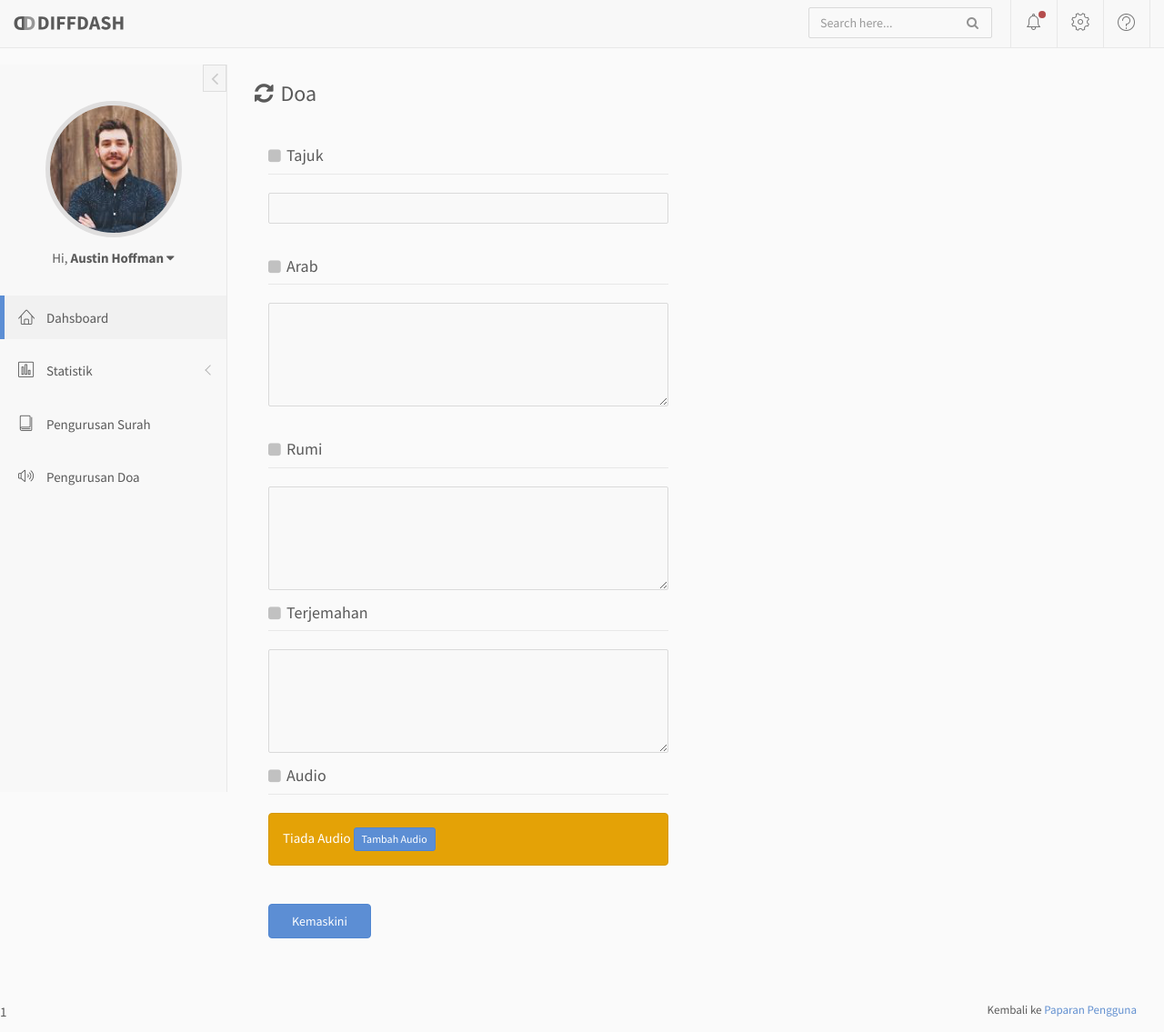
After one commit to hannanyusop/q, a PHP site: page /admin/admin/kemaskini-doa.php?did=1 in a window 1280 px wide. The commit adds this page. Shown: the whole page at 91% size. Run offline with PHP 8.4, Linux system fonts and the light colour scheme; data that the repository does not hold is empty; some libraries are stand-ins or nearby versions.

Commit message:
add edit doa

```diff
--- a/admin/admin/include/left-side-bar.php
+++ b/admin/admin/include/left-side-bar.php
@@ -25,7 +25,8 @@
                         <li class=""><a href="statistik-keseluruhan.php">Kesluruhan</a></li>
                     </ul>
                 </li>
-                <li class=""><a href="pengurusan-surah.php"><i class="lnr lnr-alarm"></i> <span>Pengurusan Surah</span> <span class="badge bg-danger">15</span></a></li>
+                <li class=""><a href="pengurusan-surah.php"><i class="lnr lnr-book"></i> <span>Pengurusan Surah</span></a></li>
+                <li class=""><a href="pengurusan-doa.php"><i class="lnr lnr-volume-high"></i> <span>Pengurusan Doa</span></a></li>
             </ul>
         </nav>
     </div>
--- /dev/null
+++ b/admin/admin/kemaskini-doa.php
@@ -0,0 +1,165 @@
+<!doctype html>
+<html lang="en">
+
+<?php include_once ('include/logged-header.php'); ?>
+<?php $title = "KOSONG"; ?>
+
+<body>
+<?php include_once ('include/logged-header.php'); ?>
+<?php $title = "SURAH:"; ?>
+
+<?php
+if(isset($_GET['did'])){
+
+    $surah_name = "TIADA";
+    $check_surah = "SELECT * FROM doa WHERE id = $_GET[did]  ";
+    $fetch_surah = mysqli_query($db,$check_surah);
+//    print_r($fetch_surah); die();
+
+    if ($fetch_surah) {
+
+        $data = mysqli_fetch_assoc($fetch_surah);
+        $title = "Doa ".$data['title'];
+    }else{
+
+        echo '<script>alert("Doa tidak wujud!");window.location="pengurusan-doa?page=1"</script>';
+    }
+
+}else{
+    echo '<script>alert("Sila Pilih Doa!");window.location="pengurusan-doa?page=1"</script>';
+}
+
+?>
+<body>
+<!-- WRAPPER -->
+<div id="wrapper">
+    <!-- NAVBAR -->
+    <?= include('include/nav-bar.php'); ?>
+    <!-- END NAVBAR -->
+    <!-- LEFT SIDEBAR -->
+    <?= include('include/left-side-bar.php'); ?>
+    <!-- END LEFT SIDEBAR -->
+
+    <!-- MAIN CONTENT -->
+    <div id="main-content">
+        <div class="container-fluid">
+            <h1 class="sr-only"><?= $title ?></h1>
+
+            <div class="dashboard-section">
+                <div class="section-heading clearfix">
+                    <h2 class="section-title"><i class="fa fa-refresh"></i><?= $title ?></h2>
+                </div>
+                <div class="col-md-6">
+                    <div class="panel-content">
+                        <form  method="POST" action="kemaskini-doa.php?<?php echo "did=".$_GET['did']?>">
+                            <h2 class="heading"><i class="fa fa-square"></i>Tajuk</h2>
+                            <div class="form-group">
+                                <input class="form-control" type="text" name="title" value="<?php echo $data['title']; ?>">
+                                <input type="hidden" name="did" value="<?php echo $_GET['did'] ?>">
+                            </div>
+                            <br>
+                            <h2 class="heading"><i class="fa fa-square"></i>Arab</h2>
+                                <div class="form-group">
+                                    <textarea class="form-control" name="arab_text" rows="5" cols="30"><?php echo $data['arab_text']; ?></textarea>
+                                </div>
+                            <br>
+                            <h2 class="heading"><i class="fa fa-square"></i>Rumi</h2>
+                                <div class="form-group">
+                                    <textarea class="form-control" rows="5" name="malay_text" cols="30" required><?php echo $data['malay_text']; ?></textarea>
+                                </div>
+                            <h2 class="heading"><i class="fa fa-square"></i>Terjemahan</h2>
+                            <div class="form-group">
+                                <textarea class="form-control" rows="5" name="means" cols="30" required><?php echo $data['means']; ?></textarea>
+                            </div>
+                            <h2 class="heading"><i class="fa fa-square"></i>Audio</h2>
+                            <div class="form-group">
+                                <?php
+
+                                if ($data['track'] != null || $data['track'] != '') {
+                                    ?>
+                                    <audio controls>
+                                        <source src='../../doa-track/<?php echo "$data[id].mp3"; ?>' type='audio/mp3'>
+                                        Your browser does not support the audio tag.
+                                    </audio>
+                                <?php }else { ?>
+
+                                    <div class="alert alert-warning">
+                                        Tiada Audio
+                                        <button type="button" class="btn btn-primary btn-xs" data-toggle="modal" data-target="#uploadTrack" data-whatever="@mdo">Tambah Audio</button>
+                                    </div>
+
+                                <?php } ?>
+                            </div>
+                            <br>
+                            <button type="submit" name="update" class="btn btn-primary">Kemaskini</button>
+
+                        </form>
+
+                        <!-- MODAL -->
+
+                        <div class="modal fade" id="uploadTrack"  role="dialog" >
+                            <div class="modal-dialog" role="document">
+                                <form class="modal-content" enctype="multipart/form-data" method="post" action="upload-doa-audio.php">
+                                    <div class="modal-header">
+                                        <h5 class="modal-title" id="exampleModalLabel">Tambah Audio</h5>
+                                        <button type="button" class="close" data-dismiss="modal" aria-label="Close">
+                                            <span aria-hidden="true">×</span>
+                                        </button>
+                                    </div>
+                                    <div class="modal-body">
+                                                <div class="row setup-content" id="step-1">
+                                                    <div class="col-xs-12">
+                                                        <div class="col-md-12 well text-center">
+                                                            <label for="fileToUpload">Sila pilih track (.mp3)</label><br />
+                                                            <input type="file" name="track"/>
+                                                            <input type="hidden" name="did" value="<?php echo $_GET['did']; ?>">
+                                                        </div>
+                                                    </div>
+                                                </div>
+                                    </div>
+                                    <div class="modal-footer">
+                                        <button type="button" class="btn btn-secondary" data-dismiss="modal">Batal</button>
+                                        <button type="submit" class="btn btn-primary">Kemaskini</button>
+                                    </div>
+                                    </form>
+                                </div>
+                            </div>
+                        </div>
+                    </div>
+                </div>
+            </div>
+
+        </div>
+    </div>
+
+<?php
+    if(isset($_POST['update']))
+    {
+        $sql = "UPDATE doa SET
+                    title = '$_POST[title]',
+                    arab_text = '$_POST[arab_text]',
+                    malay_text =  '$_POST[malay_text]',
+                    means =  '$_POST[means]'
+                    WHERE id = $_POST[did]";
+        if (mysqli_query($db, $sql)) {
+            echo "<script>alert('Doa telah dikemaskini.');window.location='kemaskini-doa.php?did=$_POST[did]'</script>";
+        } else {
+            echo "<script>alert('Gagal mengemaskini ayat');window.location='kemaskini-doa.php?did=$_POST[did]'</script>";
+
+        }
+    }
+
+?>
+
+
+    <!-- END MAIN CONTENT -->
+    <div class="clearfix"></div>
+    <?= include('include/footer.php'); ?>
+</div>
+<!-- END WRAPPER -->
+
+<!-- Javascript -->
+
+</body>
+
+</html>
```
Also changed, not shown: admin/admin/pengurusan-doa.php (added, +131 -0 lines), admin/admin/upload-doa-audio.php (added, +48 -0 lines), 1 other file.
